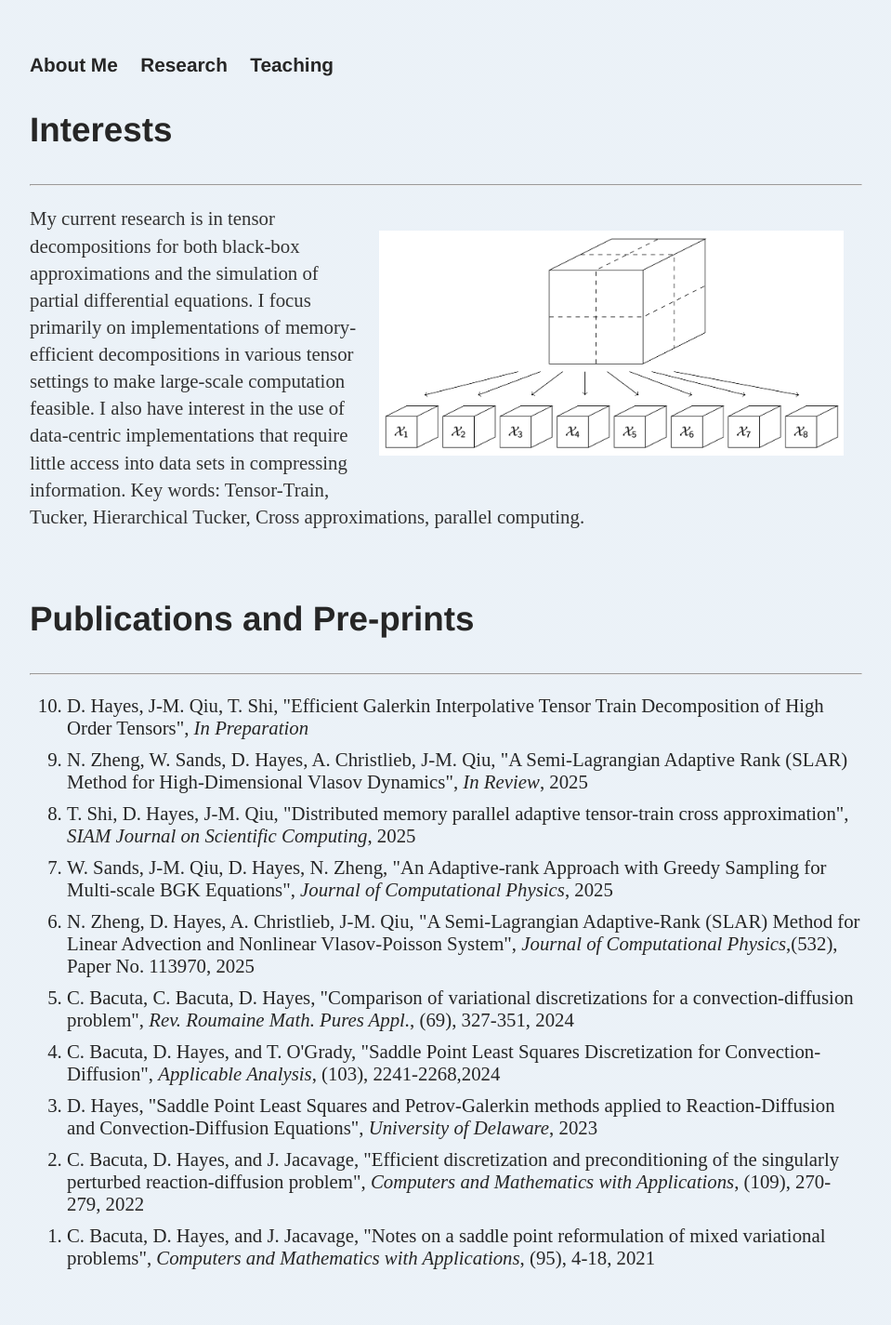
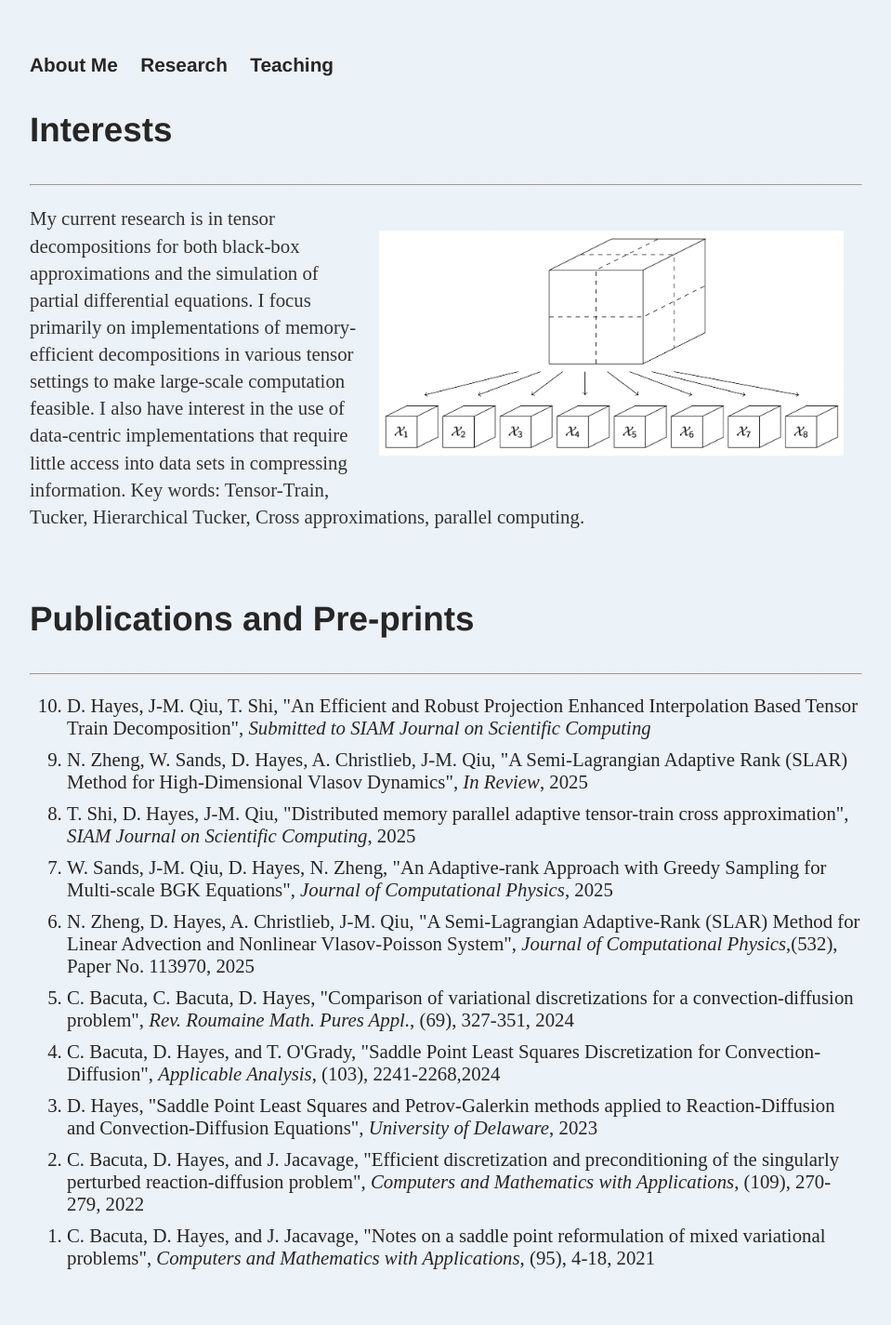
Before and after one commit to dhayes95/dhayes95.github.io, a Jekyll site: the page built from research/index.html, in a window 1280 px wide. Shown: the whole page at 93% size, without its empty margins (160-1119 px from the left). Built offline with Jekyll 4.4.1, drawn with Linux system fonts in a browser that asks for light colours.

Commit message:
Update publication entry in index.html

```diff
--- a/research/index.html
+++ b/research/index.html
@@ -18,7 +18,7 @@ title: Research Interest
 			<hr>
 			<p>
 			<ol reversed>
-				<li>D. Hayes, J-M. Qiu, T. Shi, "Efficient Galerkin Interpolative Tensor Train Decomposition of High Order Tensors", <i>In Preparation</i></li>
+				<li>D. Hayes, J-M. Qiu, T. Shi, "An Efficient and Robust Projection Enhanced Interpolation Based Tensor Train Decomposition", <i>Submitted to SIAM Journal on Scientific Computing</i></li>
 				<li>N. Zheng, W. Sands, D. Hayes, A. Christlieb, J-M. Qiu, "A Semi-Lagrangian Adaptive Rank (SLAR) Method for High-Dimensional Vlasov Dynamics", <i>In Review</i>, 2025</li>
 				<li>T. Shi, D. Hayes, J-M. Qiu, "Distributed memory parallel adaptive tensor-train cross approximation", <i>SIAM Journal on Scientific Computing</i>, 2025</li>
 				<li>W. Sands, J-M. Qiu, D. Hayes, N. Zheng, "An Adaptive-rank Approach with Greedy Sampling for Multi-scale BGK Equations", <i>Journal of Computational Physics</i>, 2025</li>
```
